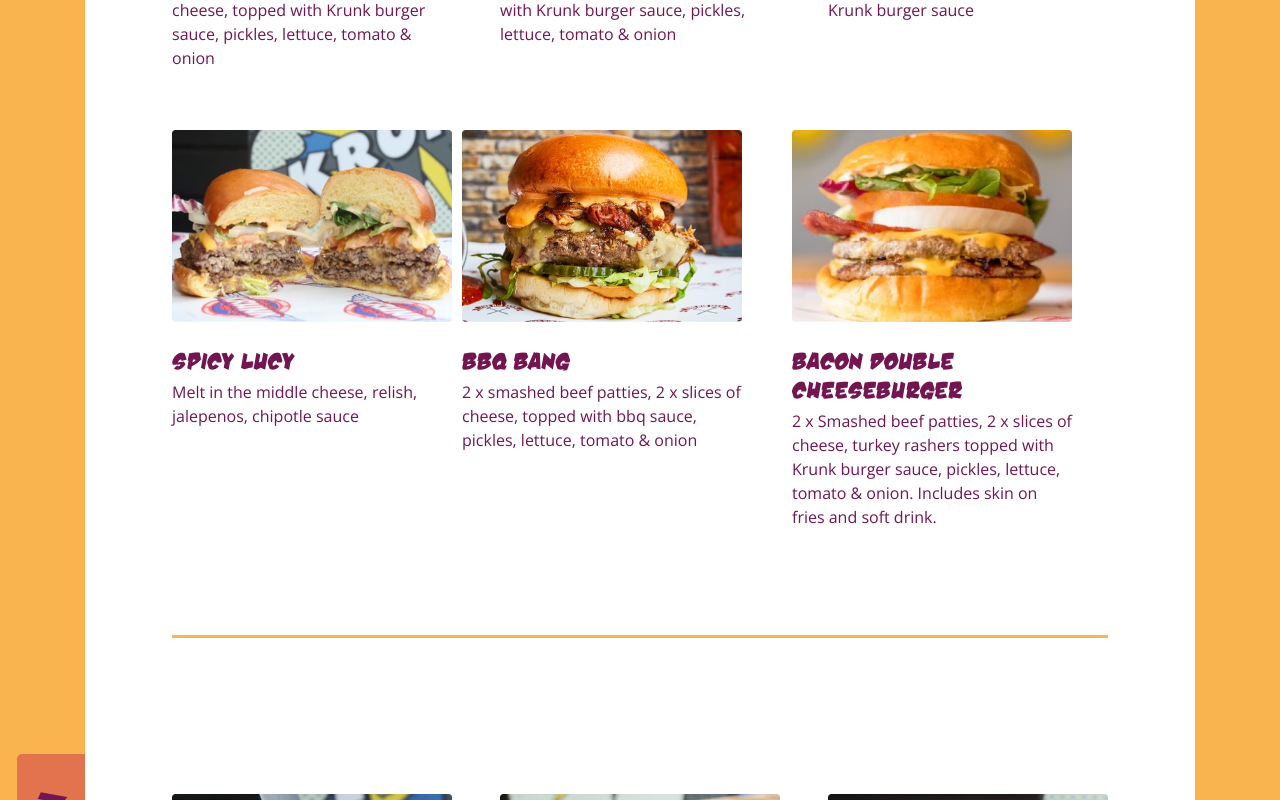
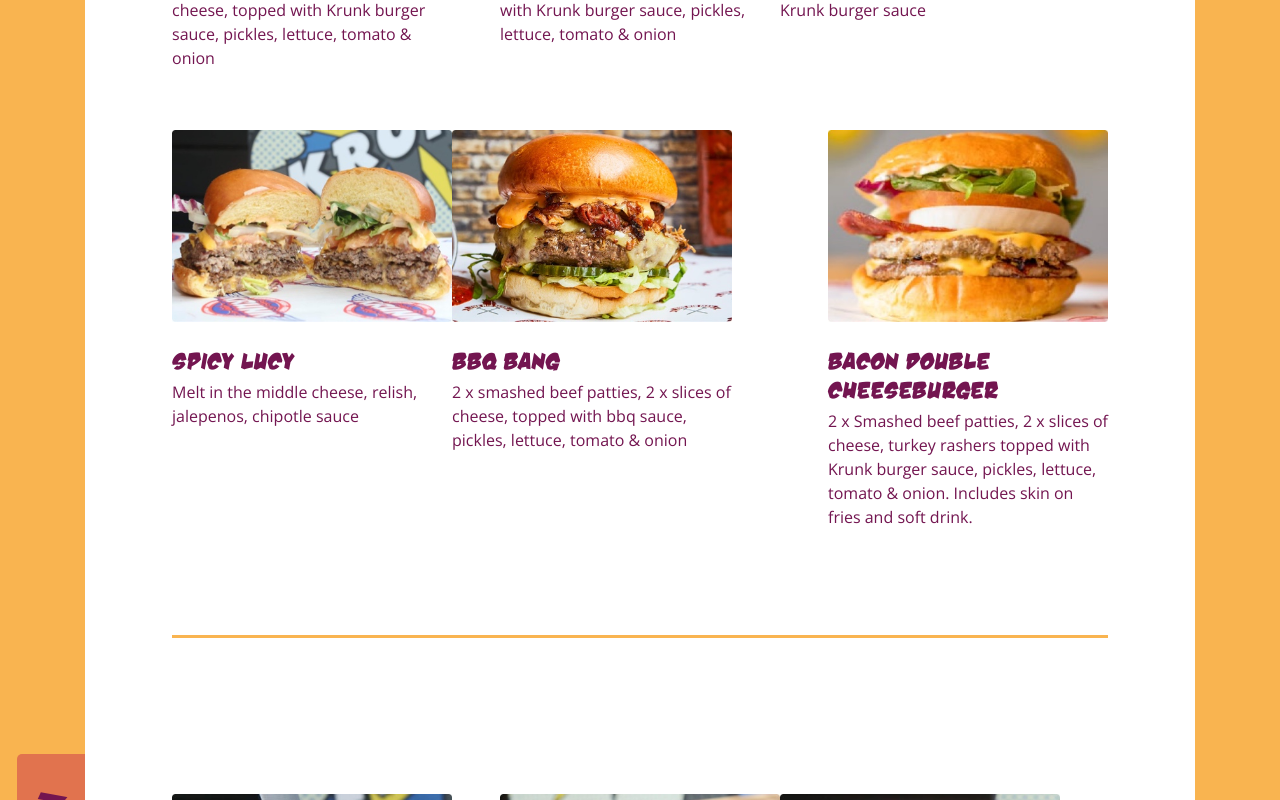
Before and after one commit to iamcstlouis/krunk-burgers-site, a Vue app: page /menu-burgers in a window 1280 px wide. Shown: the part 980-1780 px from the top of the page. Built offline with nearby package versions, Linux system fonts and the light colour scheme; what v-animate-css would draw is missing.

Commit message:
Fixes burger cards up to 992px

```diff
--- a/src/components/BurgerCard.vue
+++ b/src/components/BurgerCard.vue
@@ -18,30 +18,39 @@ export default {
 
   @media (min-width: 768px) {
     max-width: 28rem;
-  }
+    flex: 0 0 48%;
 
-  @media (min-width: 992px) {
-    &:nth-child(6) {
-      margin-left: 1rem;
-    }
-
-    &:last-child {
+    &:nth-child(even) {
       margin-right: auto;
-      margin-left: 1rem;
     }
   }
 
-  @media (min-width: 1024px) {
-    &:last-child {
-      margin-left: 7.1rem;
-    }
-  }
+  // @media (min-width: 1200px) {
+  //   flex: 0 0 30%;
+  // }
 
-  @media (min-width: 1200px) {
-    &:last-child {
-      margin-left: 5rem;
-    }
-  }
+  // @media (min-width: 992px) {
+  //   &:nth-child(6) {
+  //     margin-left: 1rem;
+  //   }
+
+  //   &:last-child {
+  //     margin-right: auto;
+  //     margin-left: 1rem;
+  //   }
+  // }
+
+  // @media (min-width: 1024px) {
+  //   &:last-child {
+  //     margin-left: 7.1rem;
+  //   }
+  // }
+
+  // @media (min-width: 1200px) {
+  //   &:last-child {
+  //     margin-left: 5rem;
+  //   }
+  // }
 
   img {
     width: 100%;
--- a/src/components/BurgerMealDeals.vue
+++ b/src/components/BurgerMealDeals.vue
@@ -207,21 +207,22 @@ export default {
     .cards {
       display: flex;
       flex-wrap: wrap;
-      justify-content: space-between;
+      // justify-content: space-evenly;
 
       @media (min-width: 992px) {
         margin-top: 1rem;
       }
 
-      @media (min-width: 1024px) and (max-width: 1200px) {
-        width: 85%;
-        margin-left: auto;
-        margin-right: auto;
-      }
+      // @media (min-width: 1024px) and (max-width: 1200px) {
+      //   width: 85%;
+      //   margin-left: auto;
+      //   margin-right: auto;
+      // }
 
-      @media (min-width: 1200px) {
-        width: 100%;
-      }
+      // @media (min-width: 1200px) {
+      //   width: 100%;
+      //   justify-content: space-around;
+      // }
 
       &__beef {
         position: relative;
```
